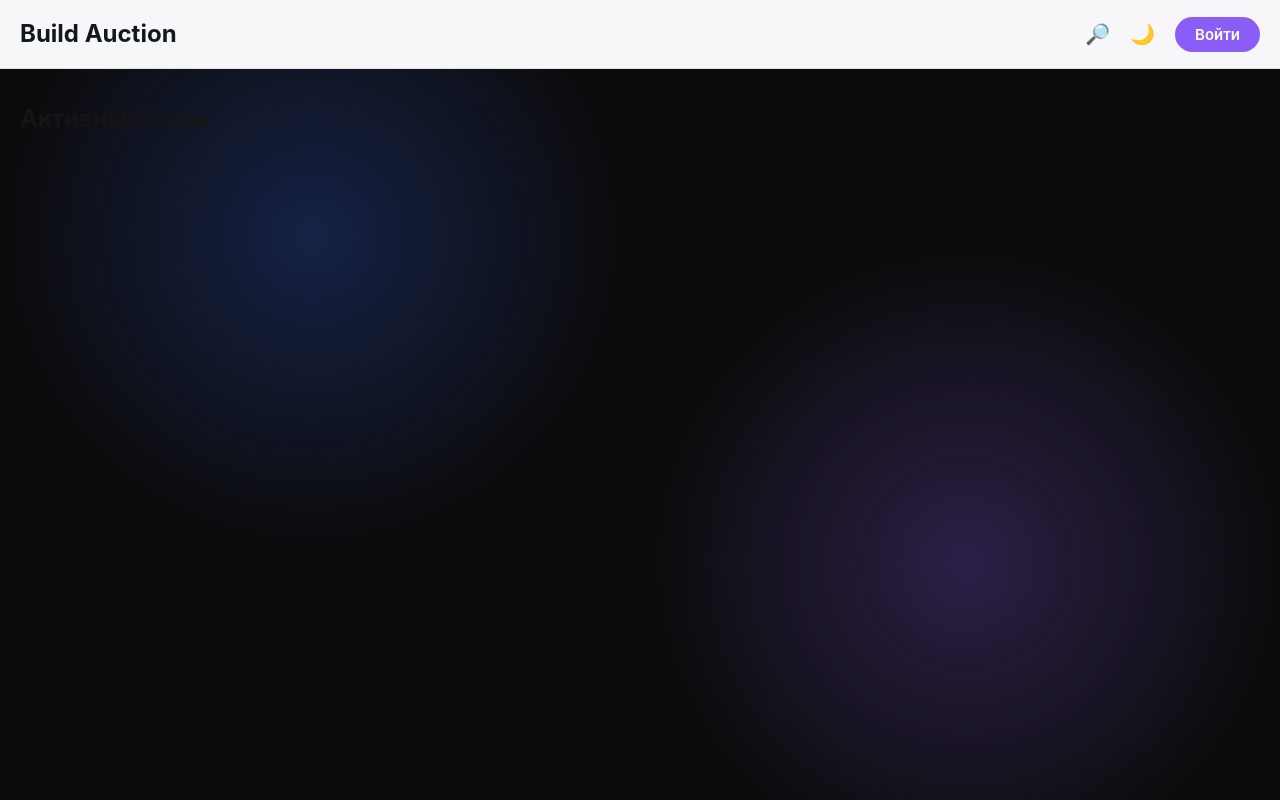
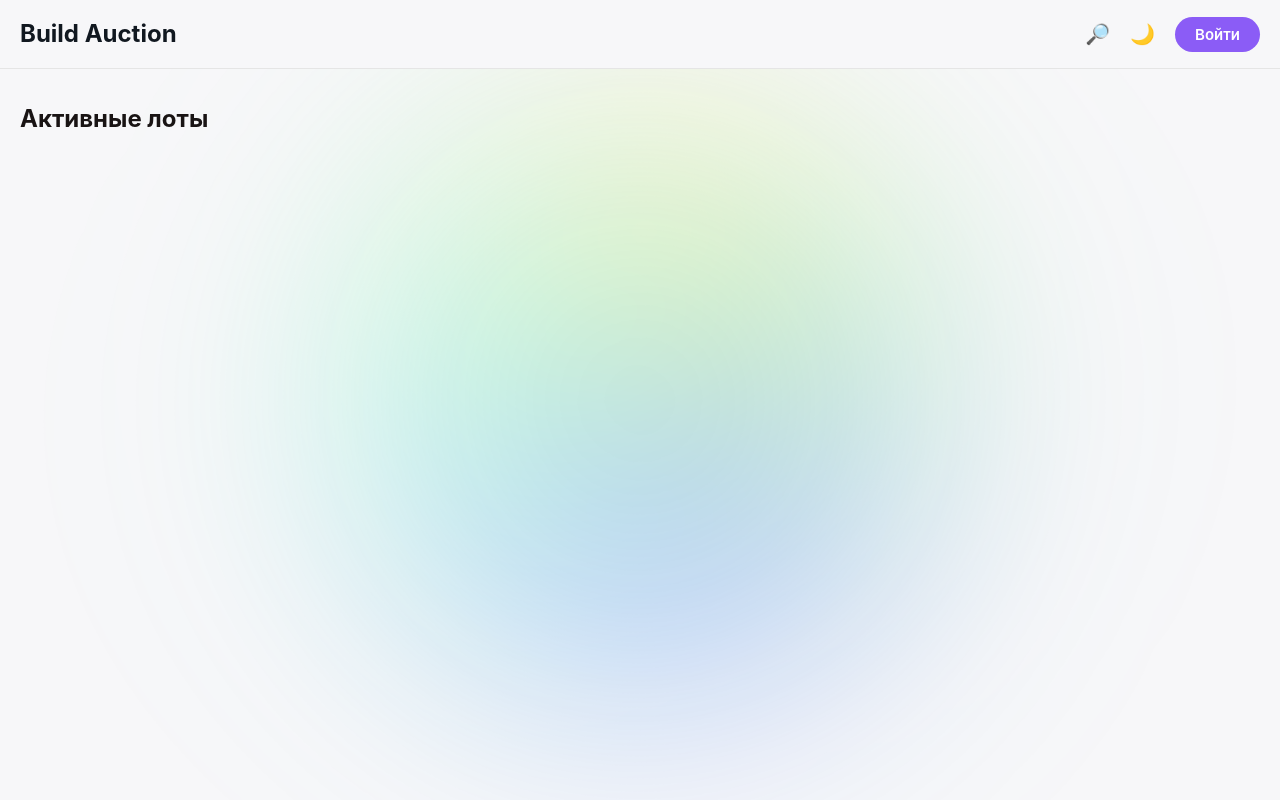
Before and after one commit to Beks2522/Build_Auction, a plain HTML site: page frontend/index.html in a window 1280 px wide. Drawn offline with nearby package versions, Linux system fonts and the light colour scheme; no server answers.

Commit message:
Обновление стилей и фикс дизайна

```diff
--- a/frontend/index.html
+++ b/frontend/index.html
@@ -6,13 +6,6 @@
     <title>Build_Auction</title>
     <link rel="stylesheet" href="style.css">
 </head>
-<body>
-    <div class="mesh-gradient-wrapper">
-    <div class="orb orb-1"></div>
-    <div class="orb orb-2"></div>
-    <div class="noise-overlay"></div>
-</div>
-
 <header class="mangalib-header">
     <div class="header-left">
         <h1 style="cursor: pointer; margin: 0; font-size: 24px; color: var(--text-heading);" onclick="window.location.href='index.html'">Build Auction</h1>
@@ -75,7 +68,7 @@
     </section>
 
     <section class="lots-section">
-
+        <div class="ambient-glow"></div>
         <h2>Активные лоты</h2>
         <div id="lots-container" class="lots-grid"></div>
 
--- a/frontend/style.css
+++ b/frontend/style.css
@@ -1190,75 +1190,52 @@ main {
     transform: scale(1.05);
 }
 /* =======================================================
-   ANIMATED MESH GRADIENT (INFINITY LOOP + NOISE)
+   АНИМИРОВАННОЕ СВЕЧЕНИЕ НА ФОНЕ (YANDEX MUSIC STYLE)
    ======================================================= */
-
-/* Контейнер на весь экран, который всегда сзади */
-.mesh-gradient-wrapper {
+.ambient-glow {
     position: fixed;
-    top: 0;
-    left: 0;
-    width: 100vw;
-    height: 100vh;
-    background-color: #0c0c0c; /* Глубокий фон */
-    overflow: hidden;
-    z-index: -2; /* Самый дальний слой */
-    pointer-events: none;
-}
-
-/* Общие стили для шаров (УБРАЛИ filter: blur!) */
-.orb {
-    position: absolute;
-    width: 60vw; /* Сделали чуть больше, так как градиент затухает к краям */
-    height: 60vw;
-    max-width: 700px;
-    max-height: 700px;
-    border-radius: 50%;
-    will-change: transform;
-    /* Убрали opacity, будем контролировать прозрачность цветом */
-}
-
-/* Первый шар (Фиолетовый) - Идеальный градиент от цвета к прозрачности */
-.orb-1 {
-    background: radial-gradient(circle at center, rgba(139, 92, 246, 0.25) 0%, rgba(139, 92, 246, 0) 65%);
     top: 50%;
     left: 50%;
-    animation: infinityLoop1 12s linear infinite;
+    width: 60vw;
+    height: 60vw;
+    max-width: 600px;
+    max-height: 600px;
+
+    /* Сделали цвета чуть прозрачнее внутри самого градиента для мягкости */
+    background: conic-gradient(from 0deg, rgba(40, 255, 40, 0.8), rgba(0, 64, 255, 0.8), rgba(32, 255, 181, 0.8), rgba(255, 217, 2, 0.8));
+
+    border-radius: 50%;
+
+    /* Добавляем ось Z (0), чтобы включить аппаратное ускорение GPU */
+    transform: translate3d(-50%, -50%, 0);
+
+    filter: blur(120px);
+    opacity: 0.35;
+    animation: spinGlow 15s linear infinite;
+    pointer-events: none;
+    z-index: -1;
+
+    /* Подсказываем браузеру, что этот элемент будет меняться, чтобы он не экономил ресурсы */
+    will-change: transform, filter;
+    /* Убедись, что тут стоит 20s и ОБЯЗАТЕЛЬНО linear (равномерно) */
+    animation: spinGlow 20s linear infinite;
 }
-
-/* Второй шар (Синий) - Идеальный градиент */
-.orb-2 {
-    background: radial-gradient(circle at center, rgba(54, 101, 243, 0.25) 0%, rgba(54, 101, 243, 0) 65%);
-    top: 50%;
-    left: 50%;
-    animation: infinityLoop2 12s linear infinite;
+/* Анимация медленного вращения */
+@keyframes spinGlow {
+    /* Начало: 0 градусов */
+    0% {
+        transform: translate3d(-50%, -50%, 0) rotate(0deg);
+    }
+    /* Фаза 1 (Медленная): За 30% времени проходим всего 45 градусов */
+    30% {
+        transform: translate3d(-50%, -50%, 0) rotate(45deg);
+    }
+    /* Фаза 2 (Быстрая): Рывок! Пролетаем 270 градусов */
+    70% {
+        transform: translate3d(-50%, -50%, 0) rotate(900deg);
+    }
+    /* Фаза 3 (Медленная): Замедляемся перед концом, чтобы бесшовно уйти на новый круг */
+    100% {
+        transform: translate3d(-50%, -50%, 0) rotate(360deg);
+    }
 }
-
-/* --- ШЕРШАВОСТЬ (ШУМ) --- */
-/* Накладываем слой с микро-зернистостью поверх шаров */
-.noise-overlay {
-    position: absolute;
-    top: 0;
-    left: 0;
-    width: 100%;
-    height: 100%;
-    z-index: 1;
-}
-
-/* --- АНИМАЦИИ ДВИЖЕНИЯ ПО ВОСЬМЕРКЕ --- */
-/* Математика: смещение по X идет с одной частотой, а по Y — в два раза быстрее */
-@keyframes infinityLoop1 {
-    0%   { transform: translate(-120%, -50%); }
-    25%  { transform: translate(-50%, 20%); }
-    50%  { transform: translate(20%, -50%); }
-    75%  { transform: translate(-50%, -120%); }
-    100% { transform: translate(-120%, -50%); }
-}
-
-@keyframes infinityLoop2 {
-    0%   { transform: translate(20%, -50%); }
-    25%  { transform: translate(-50%, -120%); }
-    50%  { transform: translate(-120%, -50%); }
-    75%  { transform: translate(-50%, 20%); }
-    100% { transform: translate(20%, -50%); }
-}
```
